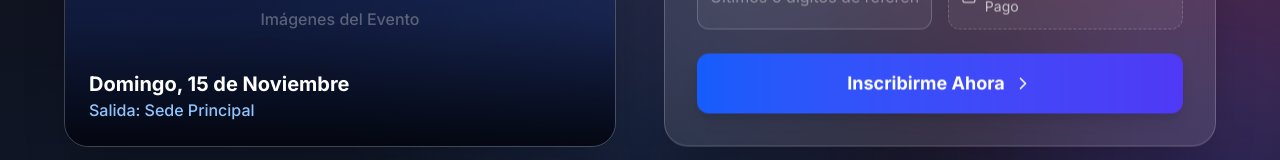
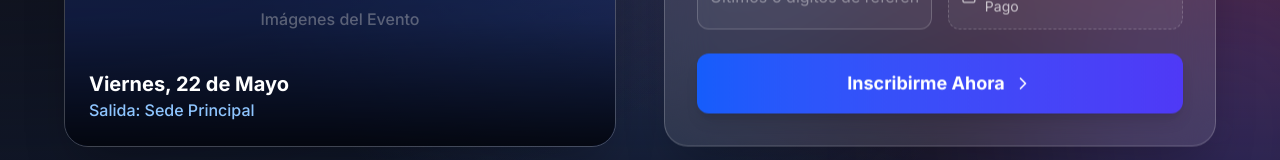
Before and after one commit to crcroboticaprincipal-ai/pasos-con-proposito, a Next.js app: page / in a window 1280 px wide. Shown: the part 1086-1246 px from the top of the page. Built offline with nearby package versions, Linux system fonts and the light colour scheme; no server answers; the database is empty.

Commit message:
Update page.tsx

```diff
--- a/src/app/page.tsx
+++ b/src/app/page.tsx
@@ -54,7 +54,7 @@ export default function Home() {
               <span className="text-white/40 font-medium">Imágenes del Evento</span>
             </div>
             <div className="absolute bottom-6 left-6 z-20">
-              <p className="text-white font-bold text-xl">Domingo, 15 de Noviembre</p>
+              <p className="text-white font-bold text-xl">Viernes, 22 de Mayo</p>
               <p className="text-blue-300 font-medium">Salida: Sede Principal</p>
             </div>
           </div>
```
